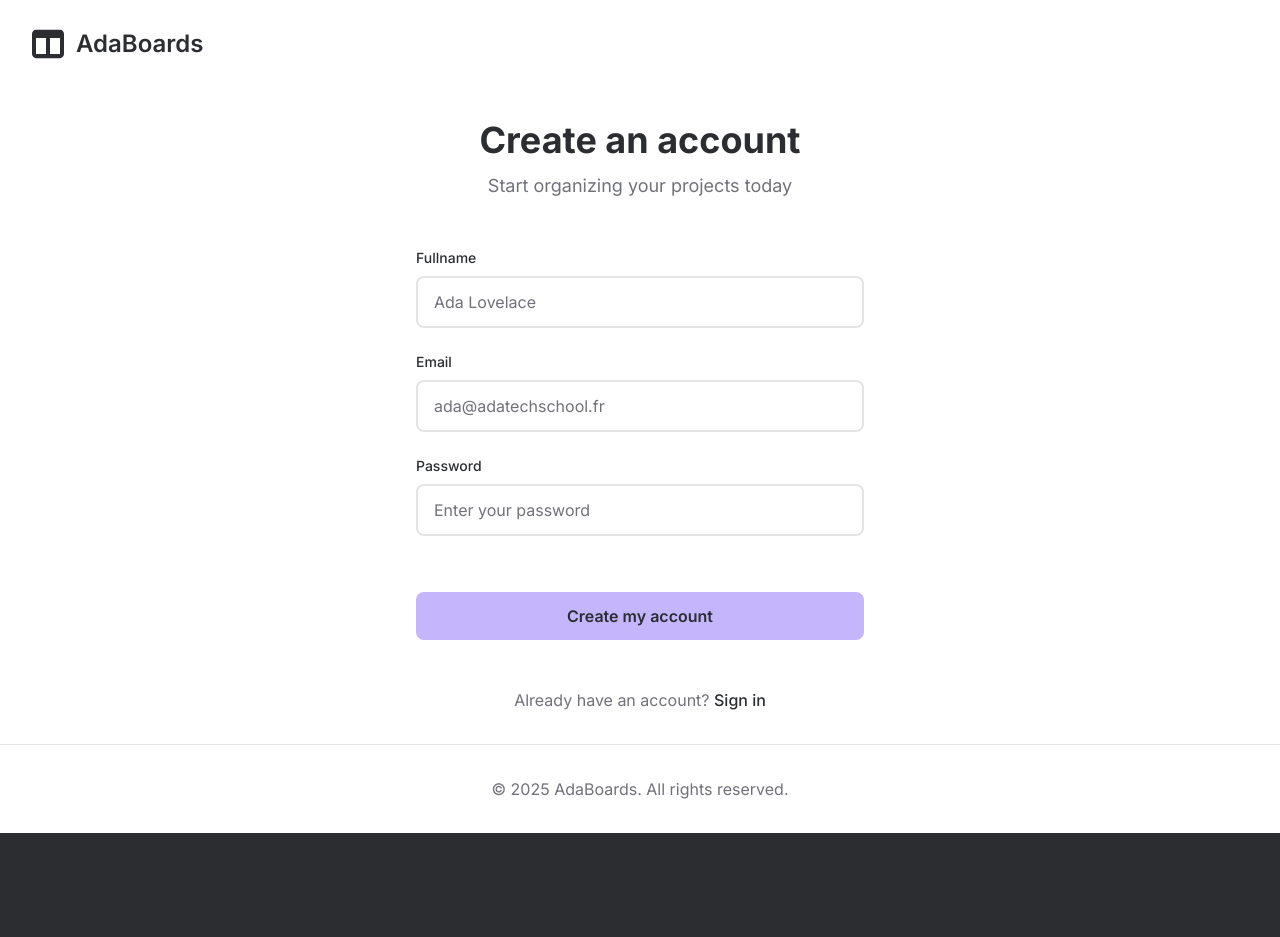
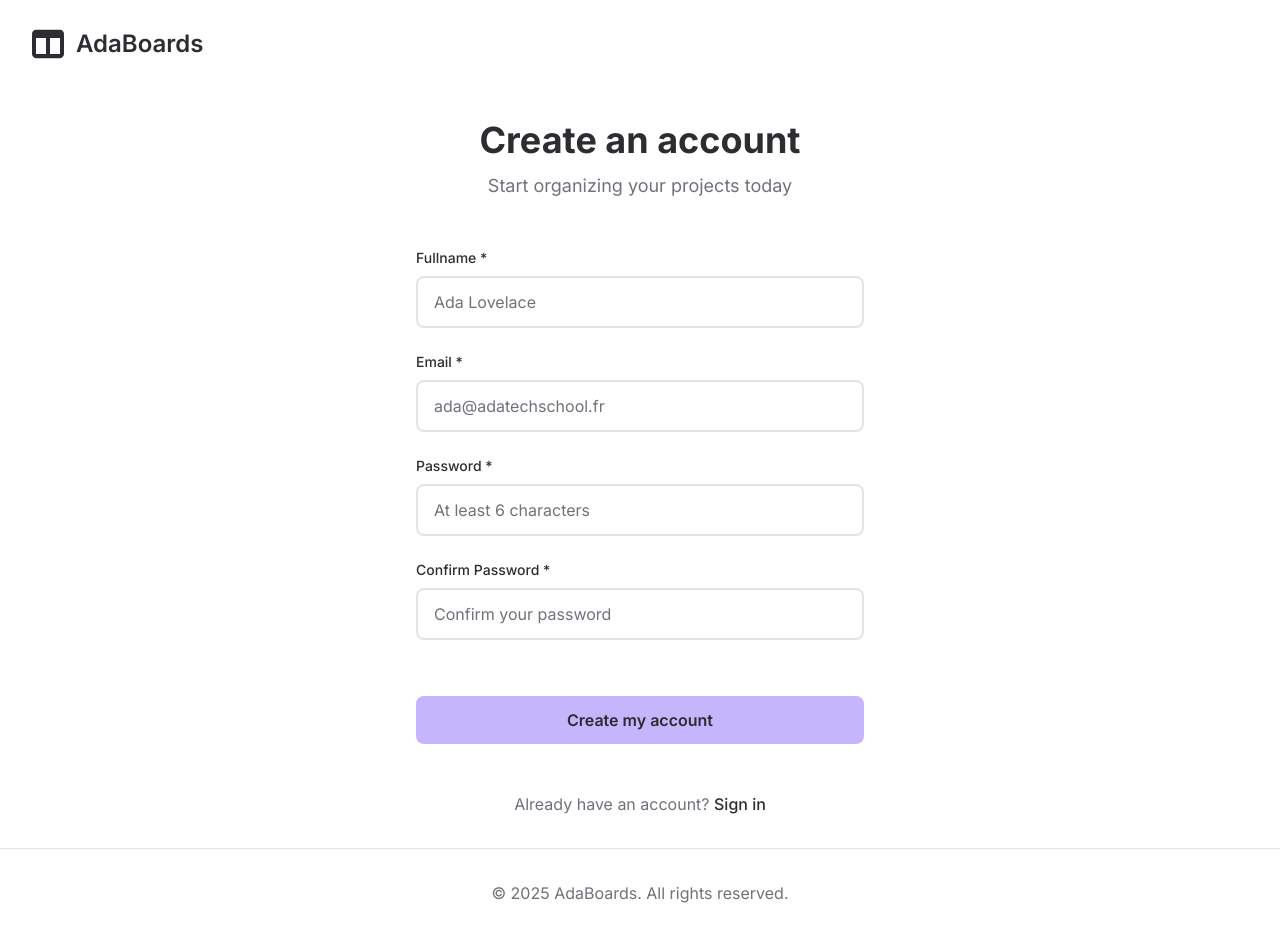
Before and after one commit to Cecile-Hirschauer/adaboards, a React (Vite) app: page /signup in a window 1280 px wide. Before the commit the page ends 833 px from the top, so only its background shows below. Built offline with nearby package versions, Linux system fonts and the light colour scheme; no server answers.

Commit message:
day-2/Sart implementing authentication

```diff
--- a/package.json
+++ b/package.json
@@ -16,6 +16,7 @@
     "@radix-ui/react-label": "^2.1.7",
     "@radix-ui/react-slot": "^1.2.3",
     "@tailwindcss/vite": "^4.1.14",
+    "@tanstack/query-sync-storage-persister": "^5.90.2",
     "@tanstack/react-query": "^5.90.2",
     "@tanstack/react-query-persist-client": "^5.90.2",
     "class-variance-authority": "^0.7.1",
--- a/src/App.tsx
+++ b/src/App.tsx
@@ -3,6 +3,9 @@ import { lazy, Suspense } from "react";
 import { BrowserRouter, Routes, Route, Navigate } from "react-router-dom";
 import { PersistQueryClientProvider } from "@tanstack/react-query-persist-client";
 import { queryClient, persister } from "./lib/queryClient";
+import { AuthProvider } from "./contexts/AuthContext";
+import { ProtectedRoute } from "./components/auth/ProtectedRoute";
+import { PublicRoute } from "./components/auth/PublicRoute";
 
 // Lazy load pages for better performance (code splitting)
 // Each page will be loaded only when needed, reducing initial bundle size
@@ -31,17 +34,17 @@ function PageLoader() {
 }
 
 /**
- * App Component avec persistance localStorage
+ * App Component avec persistance localStorage et authentification
  *
- * PersistQueryClientProvider :
- * - Remplace QueryClientProvider classique
- * - Ajoute la sauvegarde automatique dans localStorage
- * - Restaure les données au chargement de la page
+ * Architecture des providers (de l'extérieur vers l'intérieur) :
+ * 1. PersistQueryClientProvider : Cache React Query dans localStorage
+ * 2. BrowserRouter : Routing React Router
+ * 3. AuthProvider : État d'authentification global
+ * 4. Suspense : Lazy loading des pages
  *
- * Comportement :
- * 1. Premier chargement : Fetch API → Sauvegarde dans localStorage
- * 2. Rechargements suivants : Affiche données localStorage immédiatement → Re-fetch API en arrière-plan
- * 3. Mode offline : Utilise uniquement localStorage (pas de fetch API)
+ * Routes :
+ * - Routes publiques (Landing, Login, Signup) : Rediriger vers /boards si déjà connecté
+ * - Routes protégées (Boards, BoardView) : Nécessitent une authentification
  */
 function App() {
   return (
@@ -50,16 +53,59 @@ function App() {
       persistOptions={{ persister }}
     >
       <BrowserRouter>
-        <Suspense fallback={<PageLoader />}>
-          <Routes>
-            <Route path="/" element={<Landing />} />
-            <Route path="/login" element={<Login />} />
-            <Route path="/signup" element={<Signup />} />
-            <Route path="/boards" element={<Boards />} />
-            <Route path="/boards/:id" element={<BoardView />} />
-            <Route path="*" element={<Navigate to="/" replace />} />
-          </Routes>
-        </Suspense>
+        {/* AuthProvider doit être à l'intérieur de BrowserRouter car il utilise useNavigate */}
+        <AuthProvider>
+          <Suspense fallback={<PageLoader />}>
+            <Routes>
+              {/* Routes publiques - Rediriger vers /boards si authentifié */}
+              <Route
+                path="/"
+                element={
+                  <PublicRoute>
+                    <Landing />
+                  </PublicRoute>
+                }
+              />
+              <Route
+                path="/login"
+                element={
+                  <PublicRoute>
+                    <Login />
+                  </PublicRoute>
+                }
+              />
+              <Route
+                path="/signup"
+                element={
+                  <PublicRoute>
+                    <Signup />
+                  </PublicRoute>
+                }
+              />
+
+              {/* Routes protégées - Nécessitent une authentification */}
+              <Route
+                path="/boards"
+                element={
+                  <ProtectedRoute>
+                    <Boards />
+                  </ProtectedRoute>
+                }
+              />
+              <Route
+                path="/boards/:id"
+                element={
+                  <ProtectedRoute>
+                    <BoardView />
+                  </ProtectedRoute>
+                }
+              />
+
+              {/* Redirection par défaut */}
+              <Route path="*" element={<Navigate to="/" replace />} />
+            </Routes>
+          </Suspense>
+        </AuthProvider>
       </BrowserRouter>
     </PersistQueryClientProvider>
   );
--- a/src/pages/Login.tsx
+++ b/src/pages/Login.tsx
@@ -6,7 +6,7 @@ import { zodResolver } from '@hookform/resolvers/zod';
 import { Header } from '@/components/shared/Header';
 import { Footer } from '@/components/shared/Footer';
 import { useAuth } from '@/hooks/useAuth';
-import { loginSchema, type LoginFormData } from '@/schemas/auth';
+import { loginSchema, type LoginFormData } from '@/schemas/auth.schema';
 
 export default function Login() {
   const navigate = useNavigate();
@@ -58,7 +58,14 @@ export default function Login() {
           </div>
 
           {/* Form */}
-          <form onSubmit={handleSubmit} className="space-y-4 sm:space-y-6">
+          <form onSubmit={handleSubmit(onSubmit)} className="space-y-4 sm:space-y-6">
+            {/* Error Message */}
+            {error && (
+              <div className="p-3 bg-red-500/10 border border-red-500 rounded-lg">
+                <p className="text-red-500 text-sm">{error}</p>
+              </div>
+            )}
+
             {/* Email */}
             <div>
               <label
@@ -68,15 +75,16 @@ export default function Login() {
                 Email *
               </label>
               <input
+                {...register('email')}
                 id="email"
                 type="email"
                 placeholder="ada@adatechschool.fr"
-                value={email}
-                onChange={(e) => setEmail(e.target.value)}
                 className="w-full px-3 sm:px-4 py-2.5 sm:py-3 bg-transparent border-2 border-[rgb(var(--border))] rounded-lg text-[rgb(var(--foreground))] placeholder-[rgb(var(--muted-foreground))] focus:outline-none focus:border-[rgb(var(--primary))] transition-colors text-sm sm:text-base"
-                required
-                aria-required="true"
+                aria-invalid={errors.email ? 'true' : 'false'}
               />
+              {errors.email && (
+                <p className="mt-1 text-sm text-red-500">{errors.email.message}</p>
+              )}
             </div>
 
             {/* Password */}
@@ -88,23 +96,25 @@ export default function Login() {
                 Password *
               </label>
               <input
+                {...register('password')}
                 id="password"
                 type="password"
                 placeholder="Enter your password"
-                value={password}
-                onChange={(e) => setPassword(e.target.value)}
                 className="w-full px-3 sm:px-4 py-2.5 sm:py-3 bg-transparent border-2 border-[rgb(var(--border))] rounded-lg text-[rgb(var(--foreground))] placeholder-[rgb(var(--muted-foreground))] focus:outline-none focus:border-[rgb(var(--primary))] transition-colors text-sm sm:text-base"
-                required
-                aria-required="true"
+                aria-invalid={errors.password ? 'true' : 'false'}
               />
+              {errors.password && (
+                <p className="mt-1 text-sm text-red-500">{errors.password.message}</p>
+              )}
             </div>
 
             {/* Submit Button */}
             <button
               type="submit"
-              className="w-full py-2.5 sm:py-3 bg-[rgb(var(--primary))] text-[rgb(var(--primary-foreground))] font-semibold rounded-lg hover:opacity-90 transition-opacity mt-6 sm:mt-8 text-sm sm:text-base"
+              disabled={isLoading}
+              className="w-full py-2.5 sm:py-3 bg-[rgb(var(--primary))] text-[rgb(var(--primary-foreground))] font-semibold rounded-lg hover:opacity-90 transition-opacity mt-6 sm:mt-8 text-sm sm:text-base disabled:opacity-50 disabled:cursor-not-allowed"
             >
-              Sign in
+              {isLoading ? 'Connexion...' : 'Sign in'}
             </button>
 
             {/* Sign up Link */}
--- a/src/pages/Signup.tsx
+++ b/src/pages/Signup.tsx
@@ -1,18 +1,40 @@
 // Signup page
 import { useState } from 'react';
-import { Link } from 'react-router-dom';
+import { Link, useNavigate } from 'react-router-dom';
+import { useForm } from 'react-hook-form';
+import { zodResolver } from '@hookform/resolvers/zod';
 import { Header } from '@/components/shared/Header';
 import { Footer } from '@/components/shared/Footer';
+import { useAuth } from '@/hooks/useAuth';
+import { registerSchema, type RegisterFormData } from '@/schemas/auth.schema';
 
 export default function Signup() {
-  const [name, setName] = useState('');
-  const [email, setEmail] = useState('');
-  const [password, setPassword] = useState('');
+  const navigate = useNavigate();
+  const { register: registerUser } = useAuth();
+  const [error, setError] = useState<string | null>(null);
+  const [isLoading, setIsLoading] = useState(false);
 
-  const handleSubmit = (e: React.FormEvent) => {
-    e.preventDefault();
-    // TODO: Implement signup logic
-    console.log('Signup:', { name, email, password });
+  const {
+    register,
+    handleSubmit,
+    formState: { errors },
+  } = useForm<RegisterFormData>({
+    resolver: zodResolver(registerSchema),
+  });
+
+  const onSubmit = async (data: RegisterFormData) => {
+    try {
+      setError(null);
+      setIsLoading(true);
+      await registerUser(data.email, data.password, data.name);
+
+      // Rediriger vers /boards après inscription réussie
+      navigate('/boards', { replace: true });
+    } catch (err) {
+      setError(err instanceof Error ? err.message : 'Une erreur est survenue');
+    } finally {
+      setIsLoading(false);
+    }
   };
 
   return (
@@ -34,25 +56,33 @@ export default function Signup() {
           </div>
 
           {/* Form */}
-          <form onSubmit={handleSubmit} className="space-y-4 sm:space-y-6">
+          <form onSubmit={handleSubmit(onSubmit)} className="space-y-4 sm:space-y-6">
+            {/* Error Message */}
+            {error && (
+              <div className="p-3 bg-red-500/10 border border-red-500 rounded-lg">
+                <p className="text-red-500 text-sm">{error}</p>
+              </div>
+            )}
+
             {/* Fullname */}
             <div>
               <label
                 htmlFor="name"
                 className="block text-[rgb(var(--foreground))] text-sm font-medium mb-2"
               >
-                Fullname
+                Fullname *
               </label>
               <input
+                {...register('name')}
                 id="name"
                 type="text"
                 placeholder="Ada Lovelace"
-                value={name}
-                onChange={(e) => setName(e.target.value)}
                 className="w-full px-3 sm:px-4 py-2.5 sm:py-3 bg-transparent border-2 border-[rgb(var(--border))] rounded-lg text-[rgb(var(--foreground))] placeholder-[rgb(var(--muted-foreground))] focus:outline-none focus:border-[rgb(var(--primary))] transition-colors text-sm sm:text-base"
-                required
-                aria-required="true"
+                aria-invalid={errors.name ? 'true' : 'false'}
               />
+              {errors.name && (
+                <p className="mt-1 text-sm text-red-500">{errors.name.message}</p>
+              )}
             </div>
 
             {/* Email */}
@@ -61,18 +91,19 @@ export default function Signup() {
                 htmlFor="email"
                 className="block text-[rgb(var(--foreground))] text-sm font-medium mb-2"
               >
-                Email
+                Email *
               </label>
               <input
+                {...register('email')}
                 id="email"
                 type="email"
                 placeholder="ada@adatechschool.fr"
-                value={email}
-                onChange={(e) => setEmail(e.target.value)}
                 className="w-full px-3 sm:px-4 py-2.5 sm:py-3 bg-transparent border-2 border-[rgb(var(--border))] rounded-lg text-[rgb(var(--foreground))] placeholder-[rgb(var(--muted-foreground))] focus:outline-none focus:border-[rgb(var(--primary))] transition-colors text-sm sm:text-base"
-                required
-                aria-required="true"
+                aria-invalid={errors.email ? 'true' : 'false'}
               />
+              {errors.email && (
+                <p className="mt-1 text-sm text-red-500">{errors.email.message}</p>
+              )}
             </div>
 
             {/* Password */}
@@ -81,26 +112,49 @@ export default function Signup() {
                 htmlFor="password"
                 className="block text-[rgb(var(--foreground))] text-sm font-medium mb-2"
               >
-                Password
+                Password *
               </label>
               <input
+                {...register('password')}
                 id="password"
                 type="password"
-                placeholder="Enter your password"
-                value={password}
-                onChange={(e) => setPassword(e.target.value)}
+                placeholder="At least 6 characters"
                 className="w-full px-3 sm:px-4 py-2.5 sm:py-3 bg-transparent border-2 border-[rgb(var(--border))] rounded-lg text-[rgb(var(--foreground))] placeholder-[rgb(var(--muted-foreground))] focus:outline-none focus:border-[rgb(var(--primary))] transition-colors text-sm sm:text-base"
-                required
-                aria-required="true"
+                aria-invalid={errors.password ? 'true' : 'false'}
               />
+              {errors.password && (
+                <p className="mt-1 text-sm text-red-500">{errors.password.message}</p>
+              )}
+            </div>
+
+            {/* Confirm Password */}
+            <div>
+              <label
+                htmlFor="confirmPassword"
+                className="block text-[rgb(var(--foreground))] text-sm font-medium mb-2"
+              >
+                Confirm Password *
+              </label>
+              <input
+                {...register('confirmPassword')}
+                id="confirmPassword"
+                type="password"
+                placeholder="Confirm your password"
+                className="w-full px-3 sm:px-4 py-2.5 sm:py-3 bg-transparent border-2 border-[rgb(var(--border))] rounded-lg text-[rgb(var(--foreground))] placeholder-[rgb(var(--muted-foreground))] focus:outline-none focus:border-[rgb(var(--primary))] transition-colors text-sm sm:text-base"
+                aria-invalid={errors.confirmPassword ? 'true' : 'false'}
+              />
+              {errors.confirmPassword && (
+                <p className="mt-1 text-sm text-red-500">{errors.confirmPassword.message}</p>
+              )}
             </div>
 
             {/* Submit Button */}
             <button
               type="submit"
-              className="w-full py-2.5 sm:py-3 bg-[rgb(var(--primary))] text-[rgb(var(--primary-foreground))] font-semibold rounded-lg hover:opacity-90 transition-opacity mt-6 sm:mt-8 text-sm sm:text-base"
+              disabled={isLoading}
+              className="w-full py-2.5 sm:py-3 bg-[rgb(var(--primary))] text-[rgb(var(--primary-foreground))] font-semibold rounded-lg hover:opacity-90 transition-opacity mt-6 sm:mt-8 text-sm sm:text-base disabled:opacity-50 disabled:cursor-not-allowed"
             >
-              Create my account
+              {isLoading ? 'Création du compte...' : 'Create my account'}
             </button>
 
             {/* Sign in Link */}
--- /dev/null
+++ b/src/schemas/index.ts
@@ -0,0 +1,2 @@
+// Central export file for all schemas
+export * from './auth.schema';
--- /dev/null
+++ b/src/utils/index.ts
@@ -0,0 +1,3 @@
+// Central export file for all utilities
+export * from './auth';
+export * from './constants';
```
Also changed, not shown: src/contexts/AuthContext.tsx (+10 -12 lines), 1 other file (tests, documents, lock files or other folders).
